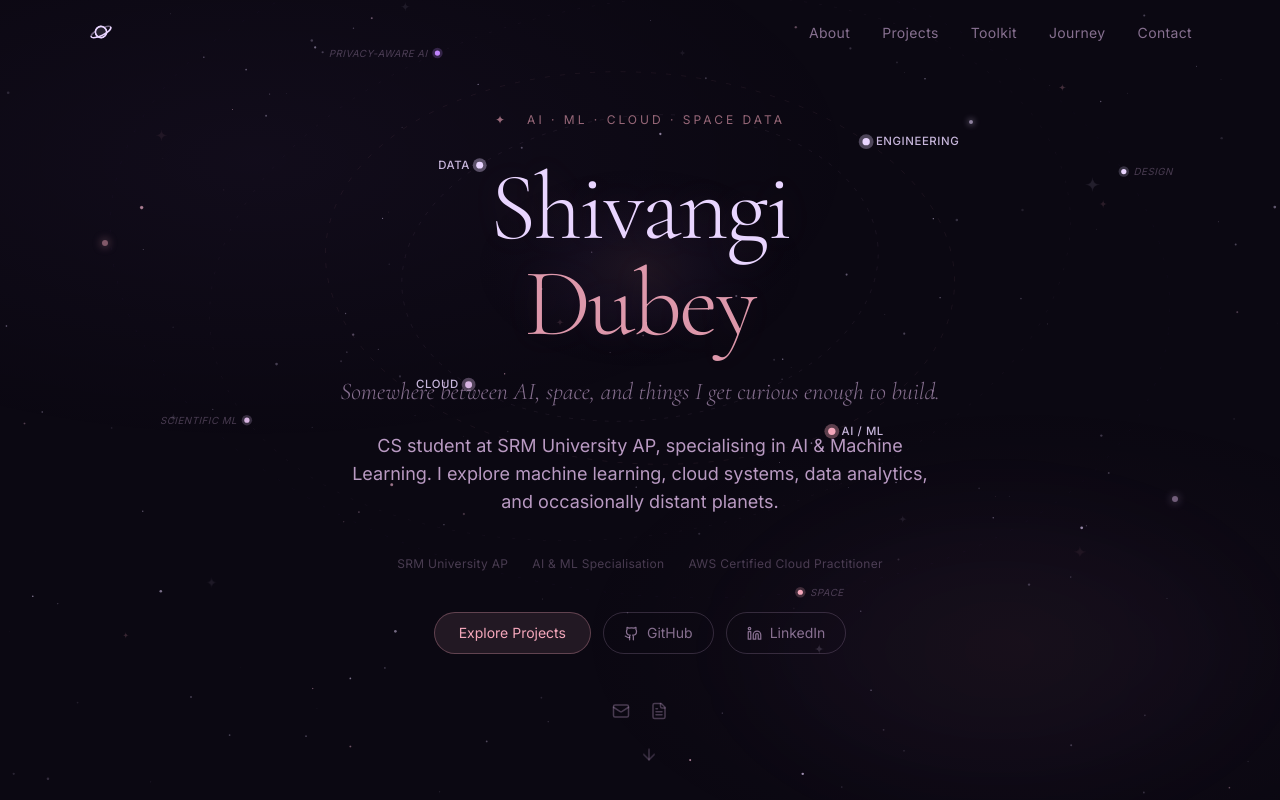
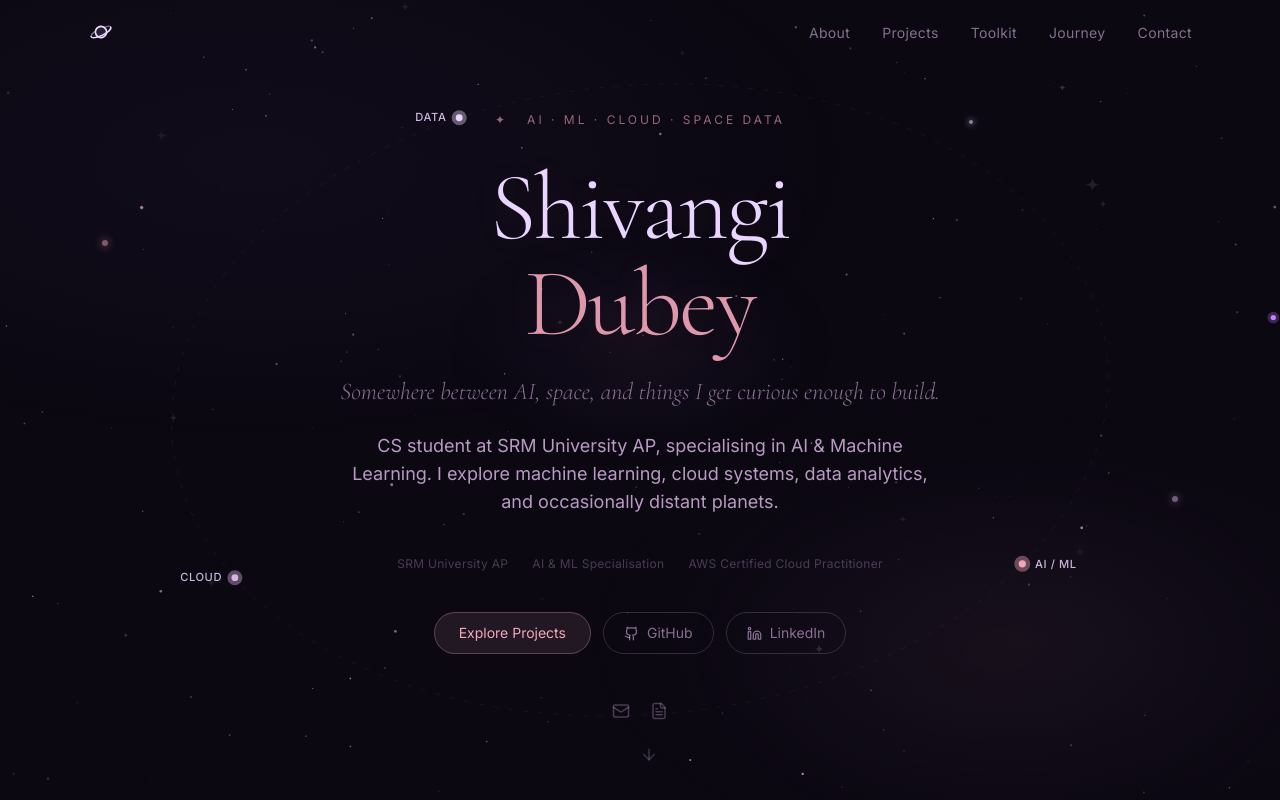
Before and after one commit to Shivangid2904/Portfolio, a React (Vite) app: page / in a window 1280 px wide. Shown: the top 800 px of the page. Built offline with nearby package versions, Linux system fonts and the light colour scheme.

Commit message:
refine(hero): prevent orbit labels from overlapping content

```diff
--- a/src/components/sections/Hero.tsx
+++ b/src/components/sections/Hero.tsx
@@ -66,6 +66,9 @@ export default function Hero() {
         aria-hidden="true"
       />
 
+      {/* Personal Solar System — orbits encircle the entire central safe zone */}
+      <PersonalSolarSystem />
+
       <div className="relative z-10 max-w-3xl mx-auto text-center flex flex-col items-center">
         {/* Eyebrow */}
         <motion.p
@@ -77,15 +80,12 @@ export default function Hero() {
           ✦ &nbsp; AI · ML · Cloud · Space Data
         </motion.p>
 
-        {/* Center of Solar System: Name with Personal Solar System */}
-        <div className="relative w-full flex justify-center items-center">
-          <PersonalSolarSystem />
-
+        {/* Name */}
         <motion.h1
           initial={{ opacity: 0, y: 16 }}
           animate={{ opacity: 1, y: 0 }}
           transition={{ duration: 0.7, delay: 0.1 }}
-            className="relative z-10 font-display text-6xl sm:text-7xl md:text-8xl text-purple-lilac font-light leading-none tracking-tight mb-6 text-center select-none"
+          className="font-display text-6xl sm:text-7xl md:text-8xl text-purple-lilac font-light leading-none tracking-tight mb-6"
           style={{
             textShadow:
               '0 0 35px rgba(244,167,187,0.12), 0 0 70px rgba(192,132,252,0.07)',
@@ -95,7 +95,6 @@ export default function Hero() {
           <br />
           <span className="text-pink-soft/90">Dubey</span>
         </motion.h1>
-        </div>
 
         {/* Tagline */}
         <motion.p
--- a/src/components/ui/PersonalSolarSystem.tsx
+++ b/src/components/ui/PersonalSolarSystem.tsx
@@ -1,11 +1,11 @@
 import { useEffect, useRef, useState } from 'react'
 
-// ─── Interfaces ───────────────────────────────────────────────────────────────
+// ─── Types ────────────────────────────────────────────────────────────────────
 
 interface PlanetConfig {
   id: string
   name: string
-  category: 'core' | 'exploration'
+  orbit: 'inner' | 'outer'
   rx: number
   ry: number
   tiltDeg: number
@@ -14,174 +14,122 @@ interface PlanetConfig {
   color: string
   glowColor: string
   dotRadius: number
+  sublabel: string
 }
 
-// ─── Solar System Configuration ───────────────────────────────────────────────
+// ─── Planet Definitions ───────────────────────────────────────────────────────
+// Protected central safe zone: width ~640px, height ~540px.
+// All orbits pass safely outside this zone.
+// Inner orbit: AI/ML, Data, Cloud (Core professional focus)
+// Outer orbit: Engineering, Design, Scientific ML, Space (Exploration / expansion)
 
 const PLANETS: PlanetConfig[] = [
-  // ── Core Professional Areas (Inner Orbits, slightly faster periods) ──
+  // ── Inner Orbit (Core focus — active building blocks) ──
   {
     id: 'ai-ml',
     name: 'AI / ML',
-    category: 'core',
-    rx: 290,
-    ry: 180,
-    tiltDeg: 4,
-    initialAngle: 0.65, // ~37° upper-right
-    speed: 0.032, // ~195s revolution
+    orbit: 'inner',
+    rx: 440,
+    ry: 295,
+    tiltDeg: -5,
+    initialAngle: 0.55, // ~31° upper-right flank
+    speed: 0.018, // ~350s revolution (very slow, quiet, meditative)
     color: '#F4A7BB',
-    glowColor: 'rgba(244, 167, 187, 0.35)',
+    glowColor: 'rgba(244, 167, 187, 0.40)',
     dotRadius: 3.4,
+    sublabel: 'Core Focus',
+  },
+  {
+    id: 'cloud',
+    name: 'Cloud',
+    orbit: 'inner',
+    rx: 440,
+    ry: 295,
+    tiltDeg: -5,
+    initialAngle: 2.55, // ~146° upper-left flank
+    speed: 0.018,
+    color: '#D8B4E2',
+    glowColor: 'rgba(216, 180, 226, 0.40)',
+    dotRadius: 3.2,
+    sublabel: 'Core Focus',
   },
   {
     id: 'data',
     name: 'Data',
-    category: 'core',
-    rx: 220,
-    ry: 140,
-    tiltDeg: -6,
-    initialAngle: 3.75, // ~215° lower-left
-    speed: 0.042, // ~150s revolution
+    orbit: 'inner',
+    rx: 440,
+    ry: 295,
+    tiltDeg: -5,
+    initialAngle: 4.25, // ~243° lower-left flank
+    speed: 0.018,
     color: '#E9D5FF',
-    glowColor: 'rgba(232, 213, 255, 0.35)',
+    glowColor: 'rgba(232, 213, 255, 0.40)',
     dotRadius: 3.2,
+    sublabel: 'Core Focus',
+  },
+
+  // ── Outer Orbit (Secondary / Exploration — hidden on mobile) ──
+  {
+    id: 'space',
+    name: 'Space',
+    orbit: 'outer',
+    rx: 620,
+    ry: 405,
+    tiltDeg: 6,
+    initialAngle: 1.10, // ~63° upper-right
+    speed: 0.012, // ~520s revolution (ultra-slow)
+    color: '#F4A7BB',
+    glowColor: 'rgba(244, 167, 187, 0.25)',
+    dotRadius: 2.6,
+    sublabel: 'Exploration',
   },
   {
-    id: 'cloud',
-    name: 'Cloud',
-    category: 'core',
-    rx: 220,
-    ry: 140,
-    tiltDeg: -6,
-    initialAngle: 2.15, // ~123° upper-left
-    speed: 0.042, // ~150s revolution
+    id: 'scientific-ml',
+    name: 'Scientific ML',
+    orbit: 'outer',
+    rx: 620,
+    ry: 405,
+    tiltDeg: 6,
+    initialAngle: 2.85, // ~163° upper-left
+    speed: 0.012,
     color: '#D8B4E2',
-    glowColor: 'rgba(216, 180, 226, 0.35)',
-    dotRadius: 3.2,
+    glowColor: 'rgba(216, 180, 226, 0.25)',
+    dotRadius: 2.5,
+    sublabel: 'Exploration',
   },
   {
     id: 'engineering',
     name: 'Engineering',
-    category: 'core',
-    rx: 290,
-    ry: 180,
-    tiltDeg: 4,
-    initialAngle: 5.25, // ~300° lower-right
-    speed: 0.032, // ~195s revolution
+    orbit: 'outer',
+    rx: 620,
+    ry: 405,
+    tiltDeg: 6,
+    initialAngle: 4.65, // ~266° lower-left
+    speed: 0.012,
     color: '#E9D5FF',
-    glowColor: 'rgba(232, 213, 255, 0.30)',
-    dotRadius: 3.4,
-  },
-
-  // ── Exploration Areas (Outer Orbits, wider paths, slower periods) ──
-  {
-    id: 'space',
-    name: 'Space',
-    category: 'exploration',
-    rx: 490,
-    ry: 300,
-    tiltDeg: 7,
-    initialAngle: 1.05, // ~60° upper-right
-    speed: 0.020, // ~314s revolution
-    color: '#F4A7BB',
-    glowColor: 'rgba(244, 167, 187, 0.22)',
-    dotRadius: 2.4,
-  },
-  {
-    id: 'scientific-ml',
-    name: 'Scientific ML',
-    category: 'exploration',
-    rx: 400,
-    ry: 245,
-    tiltDeg: -10,
-    initialAngle: 2.65, // ~151° upper-left
-    speed: 0.026, // ~240s revolution
-    color: '#D8B4E2',
-    glowColor: 'rgba(216, 180, 226, 0.22)',
-    dotRadius: 2.4,
-  },
-  {
-    id: 'privacy-ai',
-    name: 'Privacy-aware AI',
-    category: 'exploration',
-    rx: 400,
-    ry: 245,
-    tiltDeg: -10,
-    initialAngle: 4.15, // ~237° lower-left
-    speed: 0.026, // ~240s revolution
-    color: '#C084FC',
-    glowColor: 'rgba(192, 132, 252, 0.22)',
-    dotRadius: 2.4,
+    glowColor: 'rgba(232, 213, 255, 0.25)',
+    dotRadius: 2.6,
+    sublabel: 'Exploration',
   },
   {
     id: 'design',
     name: 'Design',
-    category: 'exploration',
-    rx: 490,
-    ry: 300,
-    tiltDeg: 7,
-    initialAngle: 5.65, // ~323° lower-right
-    speed: 0.020, // ~314s revolution
-    color: '#E9D5FF',
-    glowColor: 'rgba(232, 213, 255, 0.20)',
-    dotRadius: 2.4,
-  },
-]
-
-// ─── Pre-computed Orbit Rings ──────────────────────────────────────────────────
-
-interface OrbitRing {
-  id: string
-  rx: number
-  ry: number
-  tiltDeg: number
-  stroke: string
-  dash: string
-  width: number
-}
-
-const ORBIT_RINGS: OrbitRing[] = [
-  {
-    id: 'core-inner',
-    rx: 220,
-    ry: 140,
-    tiltDeg: -6,
-    stroke: 'rgba(216, 180, 226, 0.08)',
-    dash: '3 8',
-    width: 0.8,
-  },
-  {
-    id: 'core-outer',
-    rx: 290,
-    ry: 180,
-    tiltDeg: 4,
-    stroke: 'rgba(244, 167, 187, 0.07)',
-    dash: '4 10',
-    width: 0.8,
-  },
-  {
-    id: 'expl-inner',
-    rx: 400,
-    ry: 245,
-    tiltDeg: -10,
-    stroke: 'rgba(216, 180, 226, 0.05)',
-    dash: '2 12',
-    width: 0.7,
-  },
-  {
-    id: 'expl-outer',
-    rx: 490,
-    ry: 300,
-    tiltDeg: 7,
-    stroke: 'rgba(192, 132, 252, 0.04)',
-    dash: '2 14',
-    width: 0.7,
+    orbit: 'outer',
+    rx: 620,
+    ry: 405,
+    tiltDeg: 6,
+    initialAngle: 5.85, // ~335° lower-right
+    speed: 0.012,
+    color: '#C084FC',
+    glowColor: 'rgba(192, 132, 252, 0.25)',
+    dotRadius: 2.5,
+    sublabel: 'Exploration',
   },
 ]
 
 // ─── Mathematical Coordinate Helper ───────────────────────────────────────────
 
-function getOrbitCoords(
+function getOrbitPosition(
   angle: number,
   rx: number,
   ry: number,
@@ -198,13 +146,26 @@ function getOrbitCoords(
   }
 }
 
+// ─── Label Alignment Helper (Always points outward from center) ───────────────
+
+function getLabelOffset(x: number, y: number) {
+  if (x >= 40) {
+    return { dx: '12', dy: '3.5', anchor: 'start' }
+  } else if (x <= -40) {
+    return { dx: '-12', dy: '3.5', anchor: 'end' }
+  } else if (y < 0) {
+    return { dx: '0', dy: '-11', anchor: 'middle' }
+  } else {
+    return { dx: '0', dy: '15', anchor: 'middle' }
+  }
+}
+
 // ─── Component ────────────────────────────────────────────────────────────────
 
 export default function PersonalSolarSystem() {
   const svgRef = useRef<SVGSVGElement>(null)
   const [hoveredId, setHoveredId] = useState<string | null>(null)
   const nodeRefs = useRef<{ [key: string]: SVGGElement | null }>({})
-  const coordsRef = useRef<{ [key: string]: { x: number; y: number } }>({})
 
   // Parallax lerp state
   const mouseRef = useRef({ x: 0, y: 0, currentX: 0, currentY: 0 })
@@ -214,20 +175,20 @@ export default function PersonalSolarSystem() {
     let rafId: number
     const startTime = performance.now()
 
-    // Mouse movement listener for subtle holographic depth
+    // Gentle mouse parallax listener
     const onMouseMove = (e: MouseEvent) => {
       const cx = window.innerWidth / 2
       const cy = window.innerHeight / 2
-      mouseRef.current.x = (e.clientX - cx) * 0.012
-      mouseRef.current.y = (e.clientY - cy) * 0.012
+      mouseRef.current.x = (e.clientX - cx) * 0.008
+      mouseRef.current.y = (e.clientY - cy) * 0.008
     }
 
     window.addEventListener('mousemove', onMouseMove, { passive: true })
 
     const tick = (now: number) => {
-      const elapsed = (now - startTime) / 1000 // elapsed seconds
+      const elapsed = (now - startTime) / 1000 // seconds
 
-      // 1. Subtle mouse parallax lerp
+      // 1. Mouse parallax lerp
       const m = mouseRef.current
       m.currentX += (m.x - m.currentX) * 0.05
       m.currentY += (m.y - m.currentY) * 0.05
@@ -236,38 +197,42 @@ export default function PersonalSolarSystem() {
         svgRef.current.style.transform = `translate3d(${m.currentX.toFixed(1)}px, ${m.currentY.toFixed(1)}px, 0)`
       }
 
-      // 2. Continuous Keplerian orbital travel
+      // 2. Slow continuous orbital motion
       PLANETS.forEach((planet) => {
         const el = nodeRefs.current[planet.id]
         if (!el) return
 
-        // If reduced motion, keep initial angle
         const angle = mq.matches
           ? planet.initialAngle
           : planet.initialAngle + elapsed * planet.speed
 
-        const { x, y } = getOrbitCoords(
+        const { x, y } = getOrbitPosition(
           angle,
           planet.rx,
           planet.ry,
           planet.tiltDeg
         )
 
-        coordsRef.current[planet.id] = { x, y }
-
         // Translate the planet group
         el.setAttribute('transform', `translate(${x.toFixed(1)}, ${y.toFixed(1)})`)
 
-        // Dynamically adjust text position & anchor so it always points outward
-        const textElements = el.querySelectorAll<SVGTextElement>('text')
-        const isRightSide = x >= 0
-        const dx = isRightSide ? 9 : -9
-        const anchor = isRightSide ? 'start' : 'end'
+        // Dynamically adjust label offset & text-anchor so it ALWAYS points outward
+        const { dx, dy, anchor } = getLabelOffset(x, y)
+        const nameText = el.querySelector<SVGTextElement>('.planet-name-text')
+        const badgeText = el.querySelector<SVGTextElement>('.planet-badge-text')
 
-        textElements.forEach((textEl) => {
-          textEl.setAttribute('x', dx.toString())
-          textEl.setAttribute('text-anchor', anchor)
-        })
+        if (nameText) {
+          nameText.setAttribute('x', dx)
+          nameText.setAttribute('y', dy)
+          nameText.setAttribute('text-anchor', anchor)
+        }
+
+        if (badgeText) {
+          const badgeDy = (parseFloat(dy) - 13).toString()
+          badgeText.setAttribute('x', dx)
+          badgeText.setAttribute('y', badgeDy)
+          badgeText.setAttribute('text-anchor', anchor)
+        }
       })
 
       rafId = requestAnimationFrame(tick)
@@ -283,83 +248,97 @@ export default function PersonalSolarSystem() {
 
   return (
     <div
-      className="absolute top-1/2 left-1/2 -translate-x-1/2 -translate-y-1/2 pointer-events-none select-none w-[740px] sm:w-[940px] md:w-[1140px] lg:w-[1260px] h-[480px] sm:h-[600px] md:h-[700px] lg:h-[760px]"
-      style={{ zIndex: 0 }}
+      className="absolute top-1/2 left-1/2 -translate-x-1/2 -translate-y-1/2 pointer-events-none select-none w-[900px] sm:w-[1150px] md:w-[1380px] lg:w-[1600px] h-[600px] sm:h-[750px] md:h-[900px] lg:h-[1020px] flex items-center justify-center"
+      style={{ zIndex: 1 }}
       aria-hidden="true"
     >
       <svg
         ref={svgRef}
-        viewBox="-580 -340 1160 680"
+        viewBox="-750 -450 1500 900"
         xmlns="http://www.w3.org/2000/svg"
         className="w-full h-full will-change-transform"
       >
         <defs>
-          {/* Faint sun/central star glow around Shivangi's name */}
+          {/* Subtle sun aura behind the center of the hero */}
           <radialGradient id="sunCentralAura" cx="50%" cy="50%" r="50%">
-            <stop offset="0%" stopColor="#F4A7BB" stopOpacity="0.08" />
-            <stop offset="40%" stopColor="#C084FC" stopOpacity="0.03" />
+            <stop offset="0%" stopColor="#F4A7BB" stopOpacity="0.05" />
+            <stop offset="45%" stopColor="#C084FC" stopOpacity="0.02" />
             <stop offset="85%" stopColor="#0B0812" stopOpacity="0" />
           </radialGradient>
         </defs>
 
-        {/* Central aura representing the sun */}
+        {/* Central aura */}
+        <ellipse
+          cx="0"
+          cy="-50"
+          rx="220"
+          ry="140"
+          fill="url(#sunCentralAura)"
+        />
+
+        {/* ── Inner Orbit Ring (Core Focus) ── */}
         <ellipse
           cx="0"
           cy="0"
-          rx="180"
-          ry="110"
-          fill="url(#sunCentralAura)"
+          rx={440}
+          ry={295}
+          transform="rotate(-5)"
+          fill="none"
+          stroke="rgba(216, 180, 226, 0.08)"
+          strokeWidth="0.8"
+          strokeDasharray="4 10"
+          strokeLinecap="round"
         />
 
-        {/* ── Orbital rings ── */}
-        {ORBIT_RINGS.map((ring) => (
+        {/* ── Outer Orbit Ring (Exploration — hidden on mobile to prevent crowding) ── */}
         <ellipse
-            key={ring.id}
           cx="0"
           cy="0"
-            rx={ring.rx}
-            ry={ring.ry}
-            transform={`rotate(${ring.tiltDeg})`}
+          rx={620}
+          ry={405}
+          transform="rotate(6)"
           fill="none"
-            stroke={ring.stroke}
-            strokeWidth={ring.width}
-            strokeDasharray={ring.dash}
+          stroke="rgba(192, 132, 252, 0.045)"
+          strokeWidth="0.75"
+          strokeDasharray="3 14"
           strokeLinecap="round"
+          className="hidden md:block"
         />
-        ))}
 
         {/* ── Planet Nodes ── */}
         {PLANETS.map((planet) => {
           const isHovered = hoveredId === planet.id
-          const isCore = planet.category === 'core'
+          const isCore = planet.orbit === 'inner'
 
           return (
             <g
               key={planet.id}
               ref={(el) => (nodeRefs.current[planet.id] = el)}
-              className="pointer-events-auto cursor-pointer"
+              className={`pointer-events-auto cursor-pointer transition-opacity duration-300 ${
+                isCore ? '' : 'hidden md:block'
+              }`}
               onMouseEnter={() => setHoveredId(planet.id)}
               onMouseLeave={() => setHoveredId(null)}
             >
-              {/* Outer soft halo */}
+              {/* Outer soft atmospheric halo */}
               <circle
                 cx="0"
                 cy="0"
-                r={isHovered ? planet.dotRadius * 3.2 : planet.dotRadius * 2}
+                r={isHovered ? planet.dotRadius * 3.4 : planet.dotRadius * 2.2}
                 fill={planet.glowColor}
                 className="transition-all duration-300"
               />
 
-              {/* Interactive ping ring on hover */}
+              {/* Ping ring on hover */}
               {isHovered && (
                 <circle
                   cx="0"
                   cy="0"
-                  r={planet.dotRadius * 2.6}
+                  r={planet.dotRadius * 2.8}
                   fill="none"
                   stroke={planet.color}
                   strokeWidth="0.75"
-                  opacity="0.8"
+                  opacity="0.85"
                 />
               )}
 
@@ -372,27 +351,27 @@ export default function PersonalSolarSystem() {
                 className="transition-all duration-200"
               />
 
-              {/* Interactive category micro-badge on hover */}
+              {/* Category micro-badge on hover */}
               {isHovered && (
                 <text
-                  y="-9"
-                  x="9"
+                  x="12"
+                  y="-9.5"
                   textAnchor="start"
                   fill="#FFB7D5"
                   fontSize="7.5"
                   fontFamily="'Inter', system-ui, sans-serif"
                   fontWeight="500"
                   letterSpacing="0.12em"
-                  className="uppercase select-none pointer-events-none"
+                  className="planet-badge-text uppercase select-none pointer-events-none"
                 >
-                  ✦ {isCore ? 'Core' : 'Exploring'}
+                  ✦ {planet.sublabel}
                 </text>
               )}
 
-              {/* Main Node label */}
+              {/* Node label */}
               <text
+                x="12"
                 y="3.5"
-                x="9"
                 textAnchor="start"
                 fill={
                   isHovered
@@ -402,14 +381,12 @@ export default function PersonalSolarSystem() {
                     : 'rgba(216, 180, 226, 0.55)'
                 }
                 fillOpacity={isHovered ? 1 : isCore ? 0.85 : 0.55}
-                fontSize={isCore ? '10.5' : '9'}
+                fontSize={isCore ? '10.5' : '9.5'}
                 fontFamily="'Inter', system-ui, sans-serif"
                 fontWeight={isCore ? '500' : '400'}
                 fontStyle={isCore ? 'normal' : 'italic'}
                 letterSpacing={isCore ? '0.12em' : '0.08em'}
-                className={`select-none uppercase tracking-wider transition-all duration-200 ${
-                  isCore ? '' : 'hidden sm:inline'
-                }`}
+                className="planet-name-text select-none uppercase tracking-wider transition-all duration-200"
                 style={{
                   textShadow: isHovered
                     ? '0 0 10px rgba(244,167,187,0.7)'
```
Lines whose indentation alone changed are shown as unchanged.
